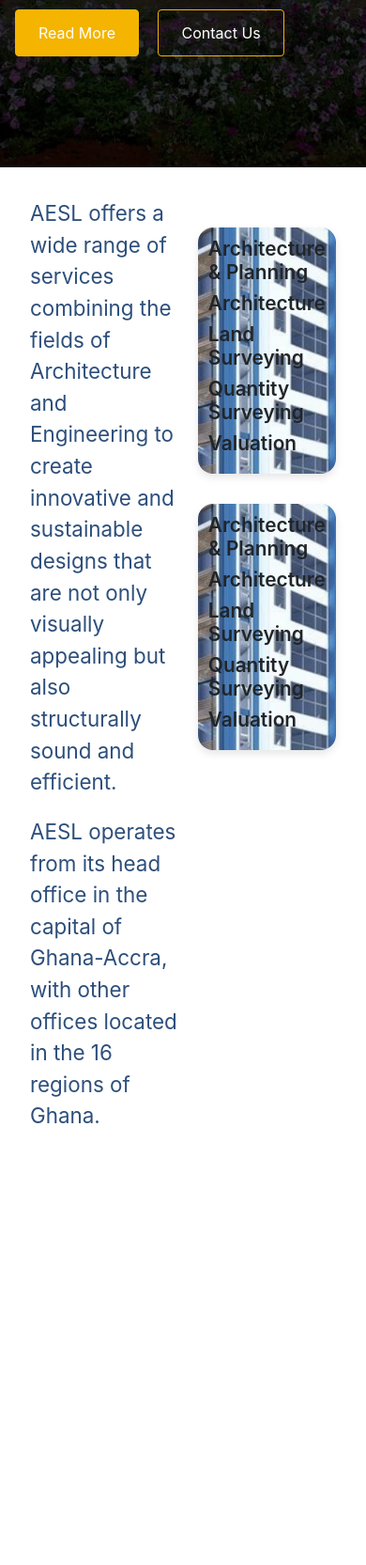
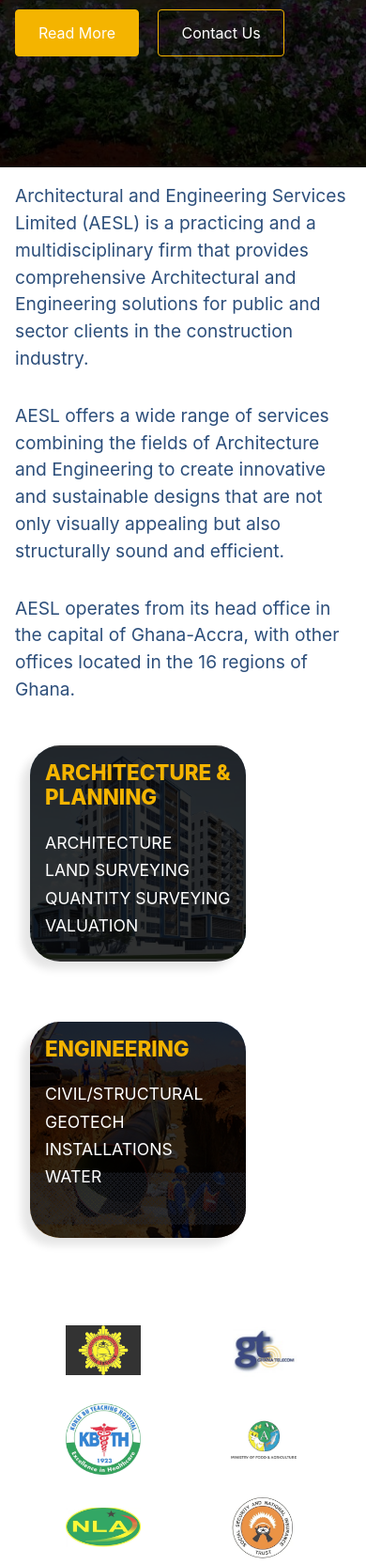
Before and after one commit to chrispydev/aesl, a Django app: page / in a window 390 px wide. Shown: the part 650-2315 px from the top of the page at 94% size. Before the commit the page ends 1845 px from the top, so only its background shows below. Run offline with Django 5.2, Linux system fonts and the light colour scheme.

Commit message:
feat(home): add responsize design

```diff
--- a/static/css/layout.css
+++ b/static/css/layout.css
@@ -232,32 +232,93 @@
   padding: 2rem;
 }
 
+/* Dark overlay */
+.image__overlay {
+  position: absolute;
+  top: 0;
+  left: 0;
+  width: 100%;
+  height: 100%;
+  background: rgba(0, 0, 0, 0.80);
+  /* Slight darken */
+  border-radius: 2rem;
+  z-index: -1;
+}
+
+
 .info__content {
   text-align: left;
   color: var(--text-color);
   grid-column: span 2;
 }
 
+
 .info__content h5 {
-  font-size: 1.4rem;
+  font-size: 1.3rem;
   font-weight: 400;
   line-height: 1.5;
   color: var(--primary-color);
-  margin-bottom: 1.2rem;
+  margin-top: 2.5rem;
+  margin-bottom: 1.5rem;
+  z-index: 9;
 }
 
 .image__content {
-  padding: 0.7rem;
-  margin: 2rem 0;
-  border-radius: 1rem;
-  box-shadow: 0 4px 8px rgba(0, 0, 0, 0.1);
+  position: relative;
+  padding: 1rem;
+  width: 230px;
+  height: 230px;
+  margin: 2rem 1rem;
+  border-radius: 2rem;
+  box-shadow: -9px 8px 8px rgba(0, 0, 0, 0.1);
+  text-transform: uppercase;
+  z-index: 9;
+}
+
+.image__background_1 {
   background-image: url('../img/home_about_1.jpeg');
   background-position: center center;
+  background-size: cover;
 }
+
+.image__background_2 {
+  background-image: url('../img/home_about_2.jpg');
+  background-position: center center;
+  background-size: cover;
+}
+
+.font__weight {
+  margin-bottom: 1.5rem;
+  font-weight: 800 !important;
+}
+
+.image__content h3:first-of-type {
+  color: var(--secondary-color);
+  font-weight: 600;
+  font-size: 1.4rem;
+}
+
+.image__content h3:not(:first-of-type) {
+  color: white;
+  font-weight: 400;
+  font-size: 1.1rem;
+}
+
 
 .image__content h3 {
   text-align: left;
-  font-size: 1.3rem;
-  font-weight: 600;
+}
 
+.trusted__companies {
+  display: grid;
+  gap: 2rem;
+  padding: 0 3rem;
+  place-items: center;
+  grid-template-columns: repeat(6, 1fr);
 }
+
+.trusted__companies img {
+  max-width: 80px;
+  opacity: 0.8;
+  transition: opacity 0.3s ease;
+}
--- a/static/css/responsive.css
+++ b/static/css/responsive.css
@@ -90,6 +90,24 @@
       z-index: 1000;
     }
 
+    /* info section*/
+    .info {
+      display: grid;
+      gap: 1rem;
+      grid-template-columns: repeat(2, 1fr);
+      padding: 1rem;
+    }
+
+    .info__image {
+      display: flex;
+      margin-top: -2rem;
+    }
+
+    .trusted__companies {
+      margin-top: 2rem;
+      grid-template-columns: repeat(4, 1fr);
+    }
+
   }
 
   /* Tablet phones */
@@ -99,4 +117,29 @@
       z-index: 1000;
     }
 
+    .info__content {
+      margin-top: -2rem
+    }
+
+    .info__content {
+      margin-top: -2rem
+    }
+
+    .info__content h5 {
+      margin-top: 2rem;
+      font-size: 1.2rem;
+      margin-bottom: 1.5em;
+    }
+
+    .info__image {
+      flex-direction: column;
+    }
+
+    .trusted__companies {
+      gap: 1rem;
+      padding: 0 2rem;
+      grid-template-columns: repeat(2, 1fr);
+    }
+
+
   }
--- a/templates/frontend/home.html
+++ b/templates/frontend/home.html
@@ -1,4 +1,5 @@
 {% extends 'base.html' %}
+{% load static %}
 
 {% block content %}
 <!-- Main content -->
@@ -15,25 +16,36 @@
   </section>
   <section class="info">
     <div class="info__content">
+      <h5>Architectural and Engineering Services Limited (AESL) is a practicing and a multidisciplinary firm that provides comprehensive Architectural and Engineering solutions for public and sector clients in the construction industry.</h5>
       <h5>AESL offers a wide range of services combining the fields of Architecture and Engineering to create innovative and sustainable designs that are not only visually appealing but also structurally sound and efficient.</h5>
       <h5>AESL operates from its head office in the capital of Ghana-Accra, with other offices located in the 16 regions of Ghana.</h5>
     </div>
     <div class="info__image">
-      <div class="image__content">
-        <h3>Architecture & Planning</h3>
+      <div class="image__content image__background_1">
+      <div class="image__overlay"></div>
+        <h3 class="font__weight">Architecture & Planning</h3>
         <h3>Architecture</h3>
         <h3>Land Surveying</h3>
         <h3>Quantity Surveying</h3>
         <h3>Valuation</h3>
       </div>
-      <div class="image__content">
-        <h3>Architecture & Planning</h3>
-        <h3>Architecture</h3>
-        <h3>Land Surveying</h3>
-        <h3>Quantity Surveying</h3>
-        <h3>Valuation</h3>
+      <div class="image__content image__background_2">
+      <div class="image__overlay"></div>
+        <h3 class="font__weight">Engineering</h3>
+        <h3>Civil/Structural</h3>
+        <h3>Geotech</h3>
+        <h3>Installations</h3>
+        <h3>Water </h3>
       </div>
     </div>
+</section>
+<section class="trusted__companies">
+    <img src="{% static 'img/vertered_1.jpg' %}" alt="AESL company under" class="info__building-image">
+    <img src="{% static 'img/vertered_2.jpeg' %}" alt="AESL company under" class="info__building-image">
+    <img src="{% static 'img/vertered_3.jpeg' %}" alt="AESL company under " class="info__building-image">
+    <img src="{% static 'img/vertered_4.jpeg' %}" alt="AESL Building" class="info__building-image">
+    <img src="{% static 'img/vertered_5.jpeg' %}" alt="AESL company under " class="info__building-image">
+    <img src="{% static 'img/vertered_6.jpeg' %}" alt="AESL company under " class="info__building-image">
 
 </section>
 {% endblock content %}
```
Also changed, not shown: static/img/vertered_1.jpg (renamed from static/img/1.a0eb5144236d708621fb.jpg), static/img/vertered_2.jpeg (added), static/img/vertered_3.jpeg (renamed from static/img/3.3e4252fa992eb6af202b.jpg), static/img/vertered_4.jpeg (renamed from static/img/4.b7fca54b6921f326d61a.jpg), static/img/vertered_5.jpeg (renamed from static/img/5.7a4d892dc6bdc5c35b4a.jpg), static/img/vertered_6.jpeg (renamed from static/img/6.7dfbbb01534183c18fe6.jpg), 5 other files.
